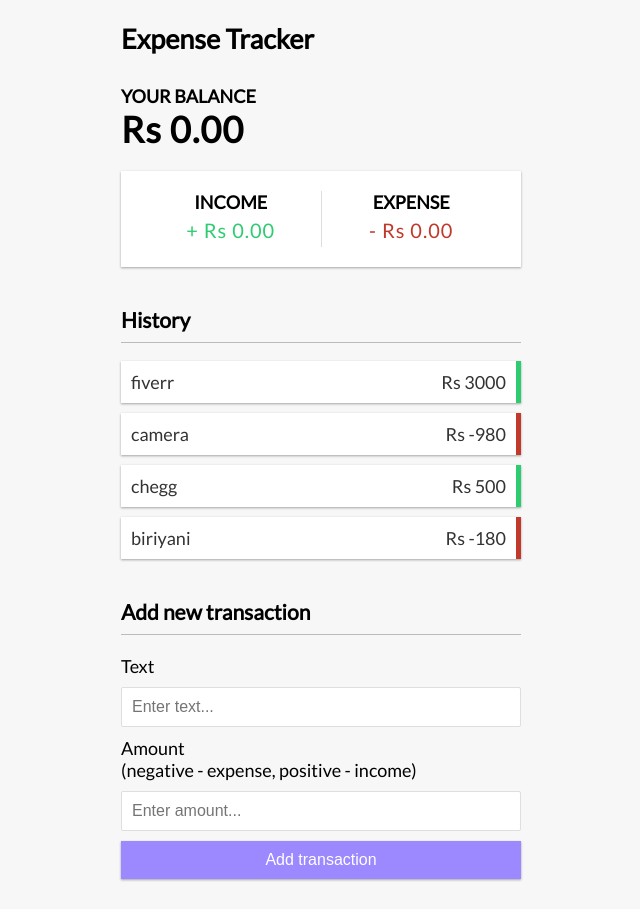
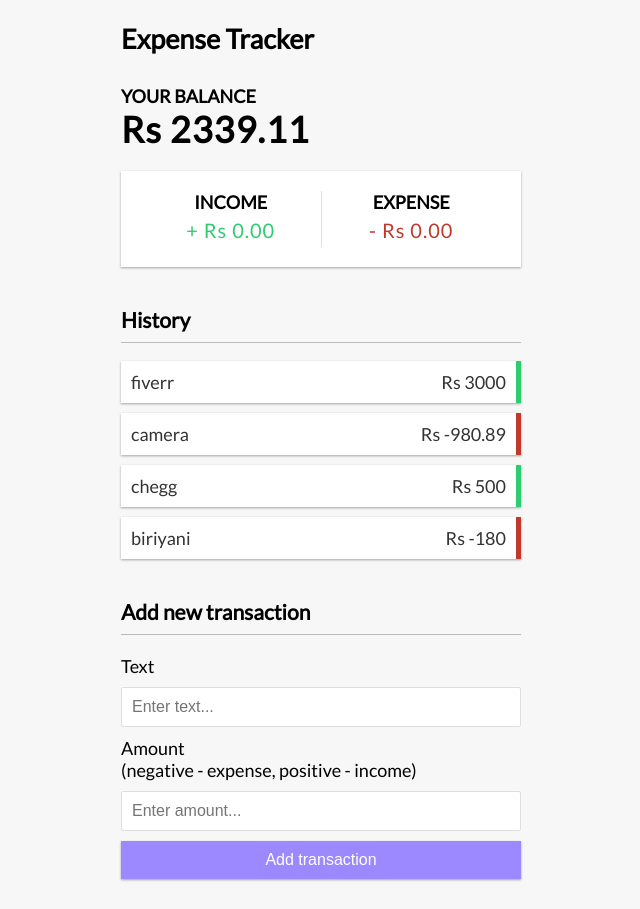
Before and after one commit to kc211/vue-expense-tracker, a Vue app: page / in a window 1280 px wide. Shown: the whole page, without its empty margins (319-959 px from the left). Built offline with nearby package versions, Linux system fonts and the light colour scheme.

Commit message:
the totaling of transactions is done

```diff
--- a/src/App.vue
+++ b/src/App.vue
@@ -1,7 +1,7 @@
 <template>
   <h/>
   <div class="container">
-    <balance/>
+    <balance :total="total"/>
     <IncomeExpense/>
     <TransactionList :transactions="transactions"/>
     <AddTransaction/>
@@ -14,12 +14,18 @@
 import IncomeExpense from './components/IncomeExpense.vue';
 import TransactionList from './components/TransactionList.vue';
 import AddTransaction from './components/AddTransaction.vue';
-import {ref} from'vue'
+import {computed, ref} from'vue'
 
 const transactions=ref([
                 {id:1, text:'fiverr', amount:3000},
-                {id:2, text:'camera', amount:-980},
+                {id:2, text:'camera', amount:-980.89},
                 {id:3, text:'chegg', amount:500},
                 {id:4, text:'biriyani', amount:-180}
             ]);
+
+const total = computed( ()=>{
+  return transactions.value.reduce((acc,transaction)=>{
+    return acc+transaction.amount
+  },0);
+})
 </script>
--- a/src/components/Balance.vue
+++ b/src/components/Balance.vue
@@ -1,4 +1,15 @@
 <template>
     <h4>Your Balance</h4>
-    <h1 id="Balance">Rs 0.00</h1>
+    <h1 id="Balance">Rs {{ total }}</h1>
 </template>
+
+<script setup>
+import { defineProps} from 'vue';
+
+const props = defineProps({
+    total:{
+        type:Number,
+        required:true
+    }
+});
+</script>
--- a/src/components/TransactionList.vue
+++ b/src/components/TransactionList.vue
@@ -17,6 +17,7 @@
             type:Array,
             required:true
         }
-})
+});
+
 
 </script>
```
